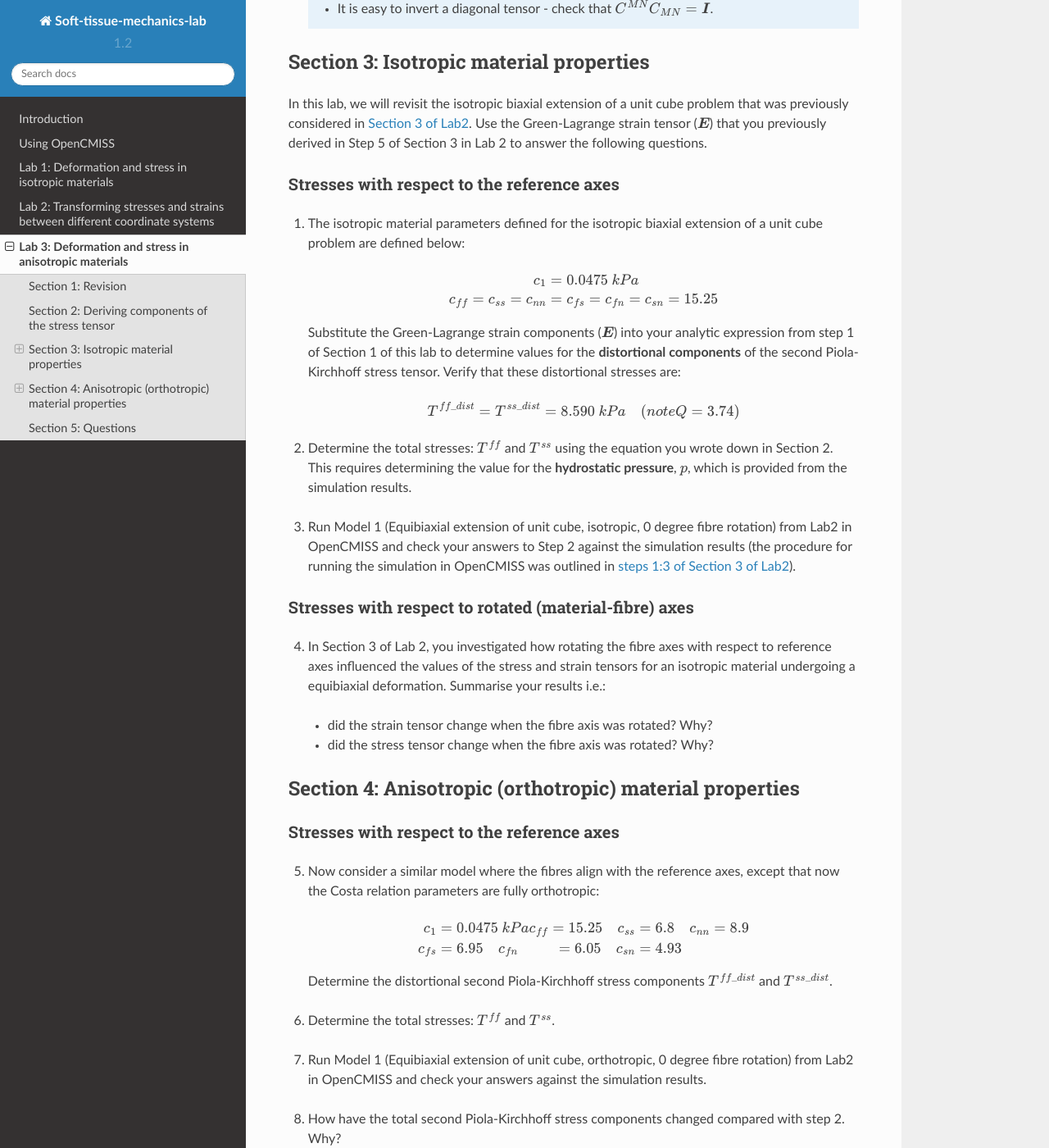
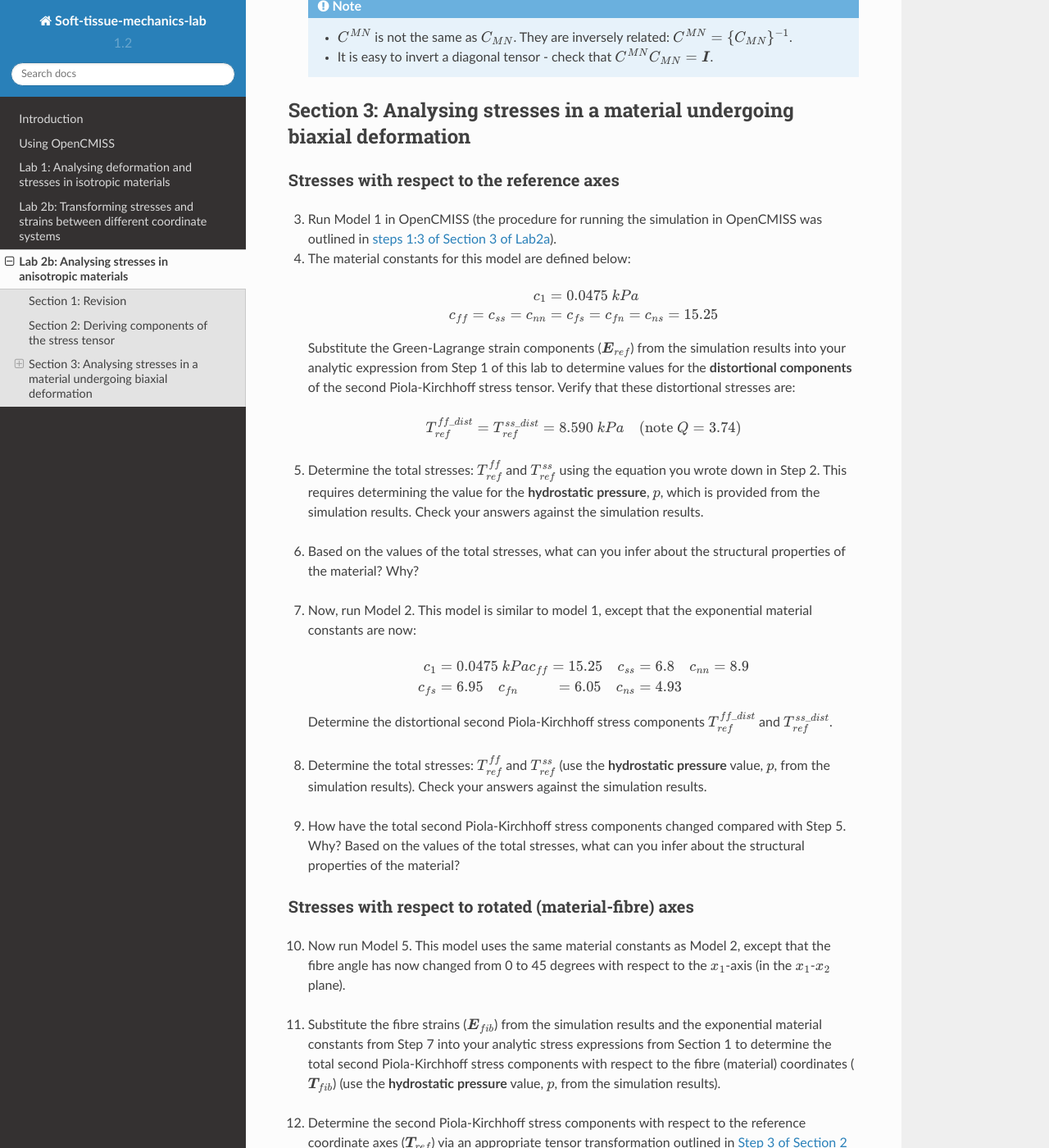
Before and after one commit to mpnash/soft-tissue-mechanics-labs, a Sphinx documentation site: the page built from docs/source/lab3.rst, in a window 1280 px wide and 1400 px high, scrolled down 1116 px. Shown: the whole window at 82% size. Built offline with Sphinx 7.4.7 and the Read the Docs theme 2.0.0, drawn with Linux system fonts in a browser that asks for light colours; some of the changed text lies outside the part shown.

Commit message:
Updates to lab2b (previously named lab3)

```diff
--- a/docs/source/improvements.rst
+++ b/docs/source/improvements.rst
@@ -20,6 +20,7 @@ Change after 321 course finishes
 - Allow the tensors etc  in the simulation results pane to be hidden.
 - Change axes in the 3D model window from x,y,z to x1,x2,x3.
 - Change model labels to include the type of constitutive relation.
+- Remove the type of material from the model labels ie remove the word isotropic or orthotropic, as we can ask the students to figure this out based on the values of the stress tensor.
 
 ======================
 Long term improvements
--- a/docs/source/introduction.rst
+++ b/docs/source/introduction.rst
@@ -7,11 +7,11 @@ Introduction
 
 Welcome to the Soft tissue mechanics labs. These instructions will take you through the following topics that are covered during these labs:
 
-- :ref:`Lab 1: Deformation and stress in isotropic materials <lab1>`
+- :ref:`Lab 1: Analysing deformation and stresses in isotropic materials <lab1>`
 
-- :ref:`Lab 2: Transforming stresses and strains between different coordinate systems <lab2>`
+- :ref:`Lab 2a: Transforming stresses and strains between different coordinate systems <lab2a>`
 
-- :ref:`Lab 3: Deformation and stress in anisotropic materials <lab3>`
+- :ref:`Lab 2b: Analysing stresses in anisotropic materials <lab2b>`
 
 These labs make use of the OpenCMISS computational modelling software that will be outlined in the next section.
 
--- a/docs/source/lab1.rst
+++ b/docs/source/lab1.rst
@@ -5,9 +5,9 @@
 
 .. _lab1:
 
-****************************************************
-Lab 1: Deformation and stress in isotropic materials
-****************************************************
+****************************************************************
+Lab 1: Analysing deformation and stresses in isotropic materials
+****************************************************************
 
 .. toctree::
    :maxdepth: 2
--- a/docs/source/lab2.rst
+++ b/docs/source/lab2.rst
@@ -3,11 +3,11 @@
 
    \vspace{5mm}
 
-.. _lab2:
+.. _lab2a:
 
-*****************************************************************************
-Lab 2: Transforming stresses and strains between different coordinate systems
-*****************************************************************************
+******************************************************************************
+Lab 2b: Transforming stresses and strains between different coordinate systems
+******************************************************************************
 
 .. toctree::
    :maxdepth: 2
--- a/docs/source/lab3.rst
+++ b/docs/source/lab3.rst
@@ -3,32 +3,34 @@
 
    \vspace{5mm}
 
-.. _lab3:
+.. _lab2b:
 
-******************************************************
-Lab 3: Deformation and stress in anisotropic materials
-******************************************************
+***************************************************
+Lab 2b: Analysing stresses in anisotropic materials
+***************************************************
 
 .. toctree::
    :maxdepth: 2
 
-The objective of this lab is to analyse large deformation kinematics and stress in anisotropic materials.
-
-.. The deformations you will be analysing include:
-..  - Model 2 (Equibiaxial extension of unit cube, orthotropic, 0 degree fibre rotation)
-..  - Model 5 (Equibiaxial extension of unit cube, orthotropic, 45 degree fibre rotation)
-..  - Model 6 (Equibiaxial extension of unit cube, orthotropic, 90 degree fibre rotation)
+The objective of this lab is to analyse stresses in anisotropic materials.
 
 ===================
 Section 1: Revision
 ===================
-Before starting this lab, please be sure to have completed :ref:`Lab 1: Deformation and stress in isotropic materials <lab1>` and :ref:`Lab 2: Transforming stresses and strains between different coordinate systems <lab2>` to familiarise yourself with stress and strain analysis techniques and the transformation of these quantities between fibre and reference coordinates, which will be used in this lab.
+Before starting this lab, please be sure to have completed :ref:`Lab 1: Analysing deformation and stresses in isotropic materials <lab1>` and :ref:`Lab 2a: Transforming stresses and strains between different coordinate systems <lab2a>`.
+
+.. to familiarise yourself with stress and strain analysis techniques and the transformation of these quantities between fibre and reference coordinates, which will be used in this lab.
+
+In Section 3 of Lab 2a, you investigated how rotating the fibre axes with respect to reference axes influenced the values of the stress and strain tensors for an isotropic material undergoing a equibiaxial deformation. Summarise your results i.e.:
+
+  - did the strain tensor change when the fibre axis was rotated? Why?
+  - did the stress tensor change when the fibre axis was rotated? Why?
 
 ===================================================
 Section 2: Deriving components of the stress tensor
 ===================================================
 
-1. The orthotropic exponential constitutive relation (shown below) will be used to describe the behaviour of the material considered in this lab. Analytically differentiate the constitutive relation with respect to the strain components :math:`E_{ff}` and :math:`E_{ss}`. Thus determine analytic expressions for the **distortional components** of the second Piola-Kirchhoff stress tensor.
+1. The exponential constitutive relation (shown below) will be used to describe the behaviour of the material considered in this lab. Analytically differentiate this relation with respect to the strain components :math:`E_{ff}` and :math:`E_{ss}`. Thus determine analytic expressions for the **distortional components** of the second Piola-Kirchhoff stress tensor.
 
   .. math::
 
@@ -53,7 +55,7 @@ Section 2: Deriving components of the stress tensor
 
 |vspace|
 
-2. Write down the expression for the total stresses: :math:`T^{ff}` and :math:`T^{ss}` (see Eqn 38 of `Nash and Hunter (2007) <https://canvas.auckland.ac.nz/courses/14750/files/27954/download?wrap=1`_), or Eqn 15 of `Nash and Hunter (2000) <http://link.springer.com/article/10.1023%2FA%3A1011084330767>`_).
+2. Write down the expression for the total stresses: :math:`T^{ff}` and :math:`T^{ss}` (see Eqn 38 of `Nash and Hunter (2007) <https://canvas.auckland.ac.nz/courses/14750/files/27954/download?wrap=1>`_, or Eqn 15 of `Nash and Hunter (2000) <http://link.springer.com/article/10.1023%2FA%3A1011084330767>`_).
 
   .. Note::
 
@@ -64,55 +66,39 @@ Section 2: Deriving components of the stress tensor
 
 |vspace|
 
-========================================
-Section 3: Isotropic material properties
-========================================
-
-In this lab, we will revisit the isotropic biaxial extension of a unit cube problem that was previously considered in :ref:`Section 3 of Lab2 <isotropic_biaxial_extension_of_unit_cube>`. Use the  Green-Lagrange strain tensor (:math:`\boldsymbol{E}`) that you previously derived in Step 5 of Section 3 in Lab 2 to answer the following questions.
+==========================================================================
+Section 3: Analysing stresses in a material undergoing biaxial deformation
+==========================================================================
 
 Stresses with respect to the reference axes
 -------------------------------------------
 
-1. The isotropic material parameters defined for the isotropic biaxial extension of a unit cube problem are defined below:
+3. Run Model 1 in OpenCMISS (the procedure for running the simulation in OpenCMISS was outlined in :ref:`steps 1:3 of Section 3 of Lab2a <isotropic_biaxial_extension_of_unit_cube>`).
+
+4. The material constants for this model are defined below:
 
   .. math::
 
     c_{1} &= 0.0475~kPa \\
-    c_{ff} = c_{ss} = c_{nn} &= c_{fs} = c_{fn} = c_{sn} = 15.25 \\
+    c_{ff} = c_{ss} = c_{nn} &= c_{fs} = c_{fn} = c_{ns} = 15.25 \\
 
-  Substitute the Green-Lagrange strain components (:math:`\boldsymbol{E}`) into your analytic expression from step 1 of Section 1 of this lab to determine values for the **distortional components** of the second Piola-Kirchhoff stress tensor. Verify that these distortional stresses are:
+  Substitute the Green-Lagrange strain components (:math:`\boldsymbol{E}_{ref}`) from the simulation results into your analytic expression from Step 1 of this lab to determine values for the **distortional components** of the second Piola-Kirchhoff stress tensor. Verify that these distortional stresses are:
 
   .. math::
 
-    T^{ff\_dist} = T^{ss\_dist} = 8.590~kPa ~~~~ (note Q=3.74)
+    T_{ref}^{ff\_dist} = T_{ref}^{ss\_dist} = 8.590~kPa ~~~~ (\text{note}~Q=3.74)
 
 |vspace|
 
-2. Determine the total stresses: :math:`T^{ff}` and :math:`T^{ss}` using the equation you wrote down in Section 2. This requires determining the value for the **hydrostatic pressure**, :math:`p`, which is provided from the simulation results.
+5. Determine the total stresses: :math:`T_{ref}^{ff}` and :math:`T_{ref}^{ss}` using the equation you wrote down in Step 2. This requires determining the value for the **hydrostatic pressure**, :math:`p`, which is provided from the simulation results. Check your answers against the simulation results.
 
 |vspace|
 
-3. Run Model 1 (Equibiaxial extension of unit cube, isotropic, 0 degree fibre rotation) from Lab2 in OpenCMISS and check your answers to Step 2 against the simulation results (the procedure for running the simulation in OpenCMISS was outlined in :ref:`steps 1:3 of Section 3 of Lab2 <isotropic_biaxial_extension_of_unit_cube>`).
+6. Based on the values of the total stresses, what can you infer about the structural properties of the material? Why?
 
 |vspace|
 
-Stresses with respect to rotated (material-fibre) axes
-------------------------------------------------------
-
-4. In Section 3 of Lab 2, you investigated how rotating the fibre axes with respect to reference axes influenced the values of the stress and strain tensors for an isotropic material undergoing a equibiaxial deformation. Summarise your results i.e.:
-  - did the strain tensor change when the fibre axis was rotated? Why?
-  - did the stress tensor change when the fibre axis was rotated? Why?
-
-|vspace|
-
-========================================================
-Section 4: Anisotropic (orthotropic) material properties
-========================================================
-
-Stresses with respect to the reference axes
--------------------------------------------
-
-5. Now consider a similar model where the fibres align with the reference axes, except that now the Costa relation parameters are fully orthotropic:
+7. Now, run Model 2. This model is similar to model 1, except that the exponential material constants are now:
 
   .. math::
 
@@ -122,60 +108,56 @@ Stresses with respect to the reference axes
     c_{nn} &= 8.9 \\
     c_{fs} &= 6.95 ~~~~
     c_{fn} &= 6.05 ~~~~
-    c_{sn} &= 4.93
+    c_{ns} &= 4.93
 
-  Determine the distortional second Piola-Kirchhoff stress components :math:`T^{ff\_dist}` and :math:`T^{ss\_dist}`.
+  Determine the distortional second Piola-Kirchhoff stress components :math:`T_{ref}^{ff\_dist}` and :math:`T_{ref}^{ss\_dist}`.
 
 |vspace|
 
-6.  Determine the total stresses: :math:`T^{ff}` and :math:`T^{ss}`.
+8.  Determine the total stresses: :math:`T_{ref}^{ff}` and :math:`T_{ref}^{ss}` (use the **hydrostatic pressure** value, :math:`p`, from the simulation results). Check your answers against the simulation results.
 
 |vspace|
 
-7. Run Model 1 (Equibiaxial extension of unit cube, orthotropic, 0 degree fibre rotation) from Lab2 in OpenCMISS and check your answers against the simulation results.
-
-|vspace|
-
-8. How have the total second Piola-Kirchhoff stress components changed compared with step 2. Why?
+9. How have the total second Piola-Kirchhoff stress components changed compared with Step 5. Why? Based on the values of the total stresses, what can you infer about the structural properties of the material?
 
 |vspace|
 
 Stresses with respect to rotated (material-fibre) axes
 ------------------------------------------------------
 
-9. Now run Model 5 (Equibiaxial extension of unit cube, orthotropic, 45 degree fibre rotation). This is an othotropic material similar to that described in step 5 above, except that the fibre angle is changed from 0 to 45 degrees with respect to the :math:`x_{1}`-axis (in the :math:`x_{1}`-:math:`x_{2}` plane).
+10. Now run Model 5. This model uses the same material constants as Model 2, except that the fibre angle has now changed from 0 to 45 degrees with respect to the :math:`x_{1}`-axis (in the :math:`x_{1}`-:math:`x_{2}` plane).
 
 |vspace|
 
-10. Substitute the fibre strains (:math:`\boldsymbol{E}_{fib}`) from the simulation results and the othotropic exponential material constants from step 5 into your analytic stress expressions from Section 1 to determine the total second Piola-Kirchhoff stress components with respect to the fibre (material) coordinates (:math:`\boldsymbol{T}_{fib}`).
+11. Substitute the fibre strains (:math:`\boldsymbol{E}_{fib}`) from the simulation results and the exponential material constants from Step 7 into your analytic stress expressions from Section 1 to determine the total second Piola-Kirchhoff stress components with respect to the fibre (material) coordinates (:math:`\boldsymbol{T}_{fib}`) (use the **hydrostatic pressure** value, :math:`p`, from the simulation results).
 
 |vspace|
 
-11. Determine the second Piola-Kirchhoff stress components with respect to the reference coordinate axes (:math:`\boldsymbol{T}_{ref}`) via an appropriate tensor transformation outlined in :ref:`step 3 of Section 2 of Lab2 <tensor_transformations>`. Check your answers against the simulation results.
+12. Determine the second Piola-Kirchhoff stress components with respect to the reference coordinate axes (:math:`\boldsymbol{T}_{ref}`) via an appropriate tensor transformation outlined in :ref:`Step 3 of Section 2 of Lab2 <tensor_transformations>`. Check your answers against the simulation results.
 
 |vspace|
 
-12. How do the stress components of :math:`\boldsymbol{T}_{fib}` and :math:`\boldsymbol{T}_{ref}` compare to step 2. Explain similarities and differences.
+13. How do the stress components of :math:`\boldsymbol{T}_{fib}` and :math:`\boldsymbol{T}_{ref}` compare to Step 5. Explain similarities and differences.
 
 |vspace|
 
-13. Now run Model 6 (Equibiaxial extension of unit cube, orthotropic, 90 degree fibre rotation), where the fibre angle has been rotated 90 degrees with respect to the :math:`x_{1}`-axis (in the :math:`x_{1}`-:math:`x_{2}` plane). Repeat the analysis in steps 10-11.
+14. Now run Model 6, where the fibre angle has been rotated 90 degrees with respect to the :math:`x_{1}`-axis (in the :math:`x_{1}`-:math:`x_{2}` plane). Repeat the analysis in Steps 11-12.
 
 |vspace|
 
-14. How do the stress components of :math:`\boldsymbol{T}_{fib}` and :math:`\boldsymbol{T}_{ref}` compare to step 2. Explain similarities and differences.
+15. How do the stress components of :math:`\boldsymbol{T}_{fib}` and :math:`\boldsymbol{T}_{ref}` compare to Step 5. Explain similarities and differences.
 
 |vspace|
 
-====================
-Section 5: Questions
-====================
+.. ====================
+.. Section 4: Questions
+.. ====================
 
-After you have completed the above exercises in Section 2 and Section 3, consider the following questions:
+.. After you have completed the above exercises in Section 2 and Section 3, consider the following questions:
 
-a. What do you notice about the stress tensors, :math:`\boldsymbol{T}_{fib}` and :math:`\boldsymbol{T}_{ref}`, in the above analysis for an isotropic or anisotropic material undergoing equibiaxial deformation? Why?
+.. a. What do you notice about the stress tensors, :math:`\boldsymbol{T}_{fib}` and :math:`\boldsymbol{T}_{ref}`, in the above analysis for an isotropic or anisotropic material undergoing equibiaxial deformation? Why?
 
-b. Under what deformations would you expect these stress tensors be different?
+.. b. Under what deformations would you expect these stress tensors be different?
 
 |vspace|
 
```
